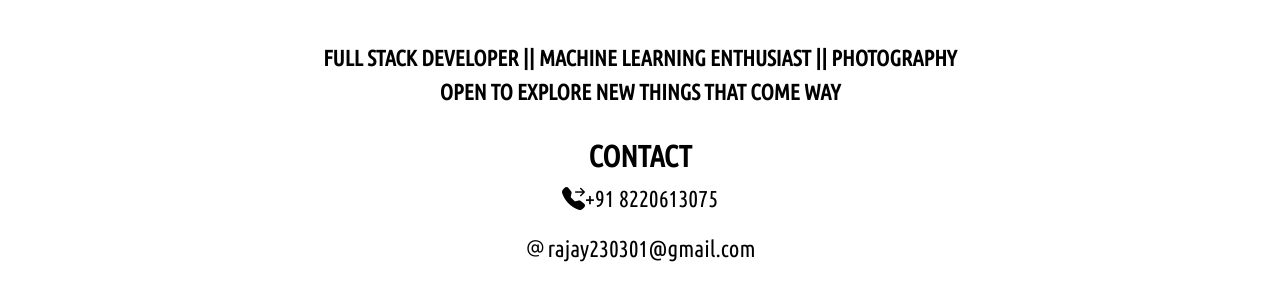
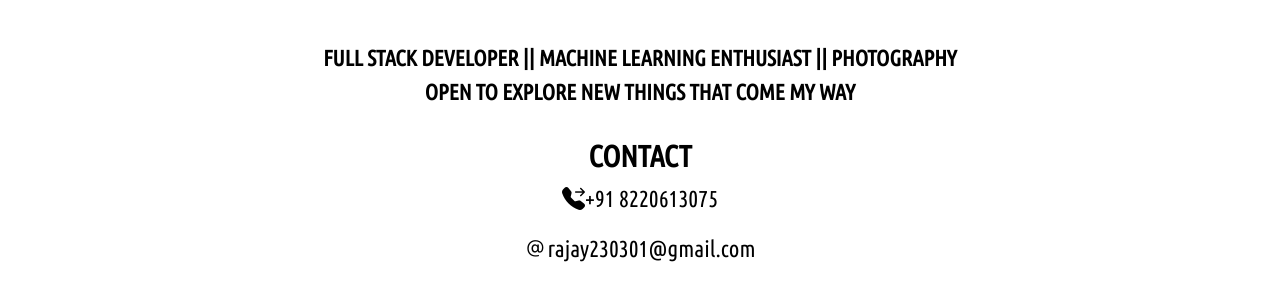
Before and after one commit to Ajay2304/Portfolio, a website: page views/index.html in a window 1280 px wide. Shown: the part 405-706 px from the top of the page. Drawn offline with nearby package versions, Linux system fonts and the light colour scheme; files that its build step writes are made by us from their sources; a web font is replaced by a local one.

Commit message:
Porfolio

```diff
--- a/views/index.html
+++ b/views/index.html
@@ -77,7 +77,7 @@
         </div>
         <center>
             <h3  style="font-size: 22px;font-weight: bold;"> FULL STACK DEVELOPER || MACHINE LEARNING ENTHUSIAST || PHOTOGRAPHY</h3>
-            <h3  style="font-size: 22px;font-weight: bold;"> OPEN TO EXPLORE NEW THINGS THAT COME WAY </h3>
+            <h3  style="font-size: 22px;font-weight: bold;"> OPEN TO EXPLORE NEW THINGS THAT COME MY WAY </h3>
             <br>
             <h1 style="font-weight: bold;font-size:30px;">CONTACT</h1>
             <p class="bi bi-telephone-forward-fill" style="color: black;font-size:23px;">+91 8220613075</p>
```
